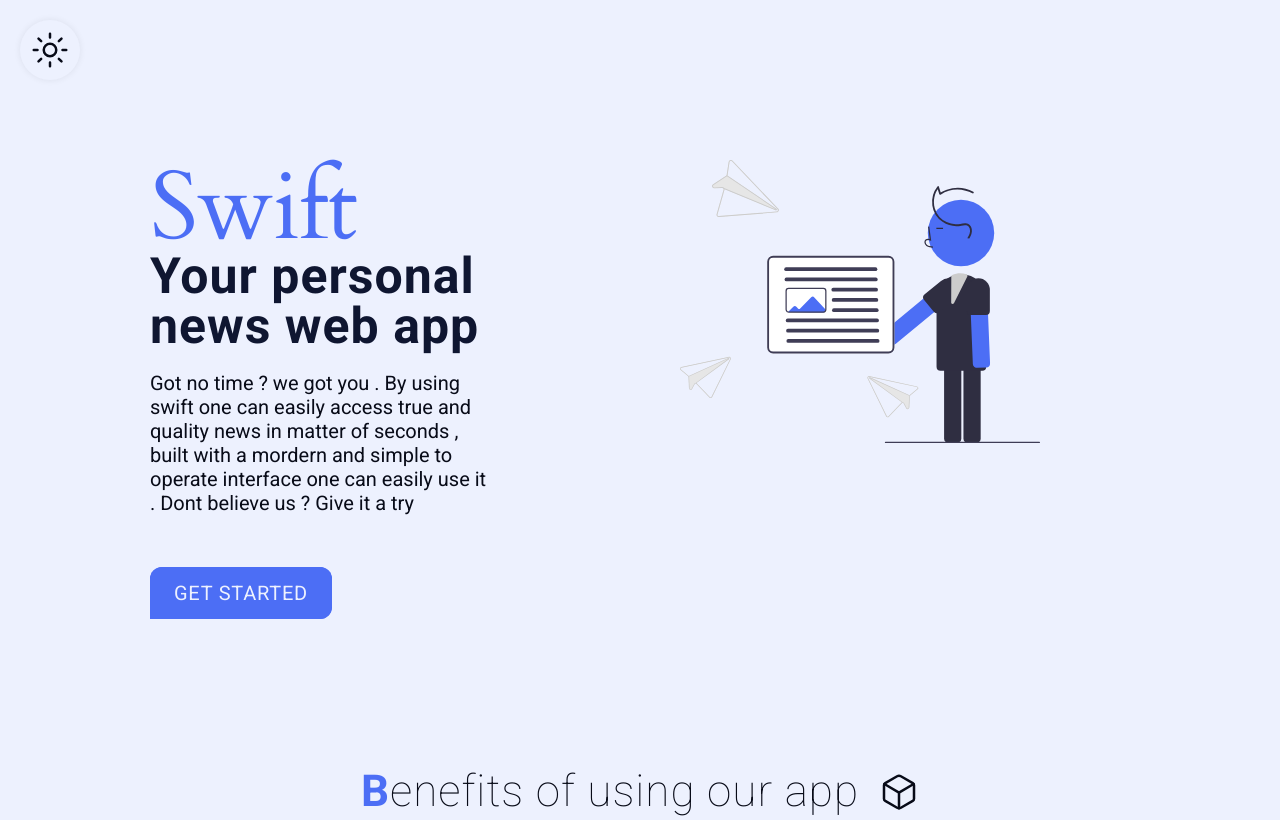
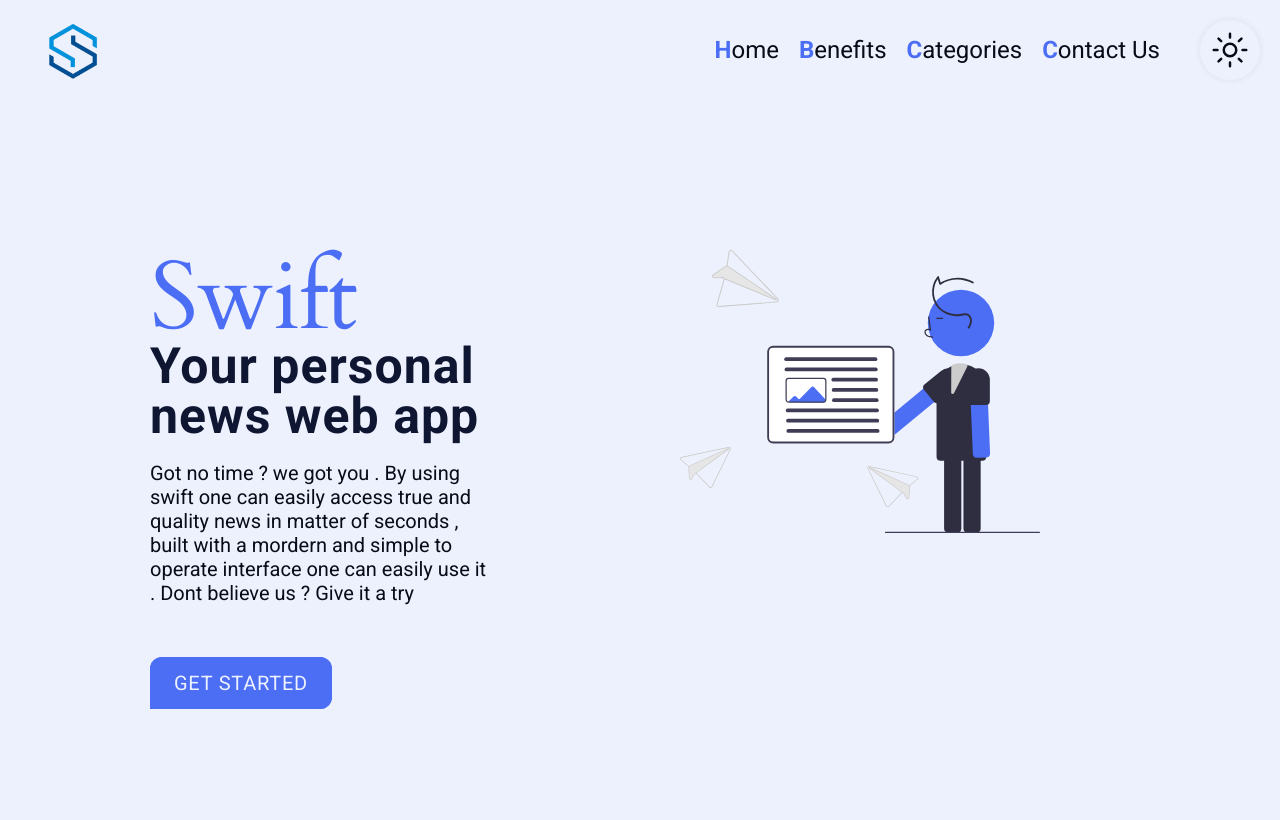
Before and after one commit to lucifer78907/Swift-News-web-app, a website: page index.html in a window 1280 px wide. Shown: the top 820 px of the page. Drawn offline with nearby package versions, Linux system fonts and the light colour scheme.

Commit message:
+header_added

```diff
--- a/index.html
+++ b/index.html
@@ -15,13 +15,35 @@
   </head>
   <body class="light-theme">
     <header class="header">
-      <a href="#" class="header__link"
-        ><ion-icon name="sunny-outline" class="header__icon sunny"></ion-icon>
-        <ion-icon
-          name="moon-outline"
-          class="header__icon moon hidden"
-        ></ion-icon>
-      </a>
+      <img src="img/logo.png" alt="Website Logo" class="header__img" />
+      <nav class="header__nav">
+        <ul class="header__list">
+          <li class="header__list-item">
+            <a href="#" class="header__link">Home</a>
+          </li>
+          <li class="header__list-item">
+            <a href="#" class="header__link">Benefits</a>
+          </li>
+          <li class="header__list-item">
+            <a href="#" class="header__link">Categories</a>
+          </li>
+          <li class="header__list-item">
+            <a href="#" class="header__link">Contact Us</a>
+          </li>
+          <li class="header__list-item">
+            <a href="#" class="header__link-icon"
+              ><ion-icon
+                name="sunny-outline"
+                class="header__icon sunny"
+              ></ion-icon>
+              <ion-icon
+                name="moon-outline"
+                class="header__icon moon hidden"
+              ></ion-icon>
+            </a>
+          </li>
+        </ul>
+      </nav>
     </header>
     <main>
       <section class="hero">
--- a/js/script.js
+++ b/js/script.js
@@ -1,4 +1,4 @@
-const heroBtnEle = document.querySelector(".header__link");
+const heroBtnEle = document.querySelector(".header__link-icon");
 const moonEle = document.querySelector(".moon");
 const sunEle = document.querySelector(".sunny");
 const bodyEle = document.querySelector("body");
--- a/sass/components/_header.scss
+++ b/sass/components/_header.scss
@@ -1,8 +1,24 @@
 .header {
   position: relative;
+  display: flex;
+  justify-content: space-between;
+  align-items: center;
   &__link:link,
   &__link:visited {
     display: inline-block;
+    text-decoration: none;
+    font-size: 2.4rem;
+    color: var(--text_color);
+    border-bottom: 1px solid transparent;
+    transition: all 0.5s;
+    &:hover {
+      border-bottom: 1px solid var(--text_color);
+    }
+
+    &::first-letter {
+      color: $color-primary;
+      font-weight: 700;
+    }
   }
   &__icon.sunny {
     box-shadow: 0 0rem 0.75rem rgba(0, 0, 0, 0.075);
@@ -16,8 +32,8 @@
   &__icon.moon {
     transition: all 0.5s;
     position: absolute;
-    top: 0%;
-    left: 0%;
+    top: 0;
+    right: 0;
     width: 4rem;
     height: 4rem;
     color: var(--text_color);
@@ -26,4 +42,17 @@
     background-color: var(--background);
     padding: 1rem;
   }
+
+  &__img {
+    height: 10rem;
+  }
+
+  &__list {
+    list-style: none;
+    display: flex;
+    justify-content: center;
+    align-items: center;
+    gap: 2rem;
+    margin-right: 10rem;
+  }
 }
```
Also changed, not shown: website_specifications.md (+1 -1 lines), css/style.css, img/logo.png (added).
